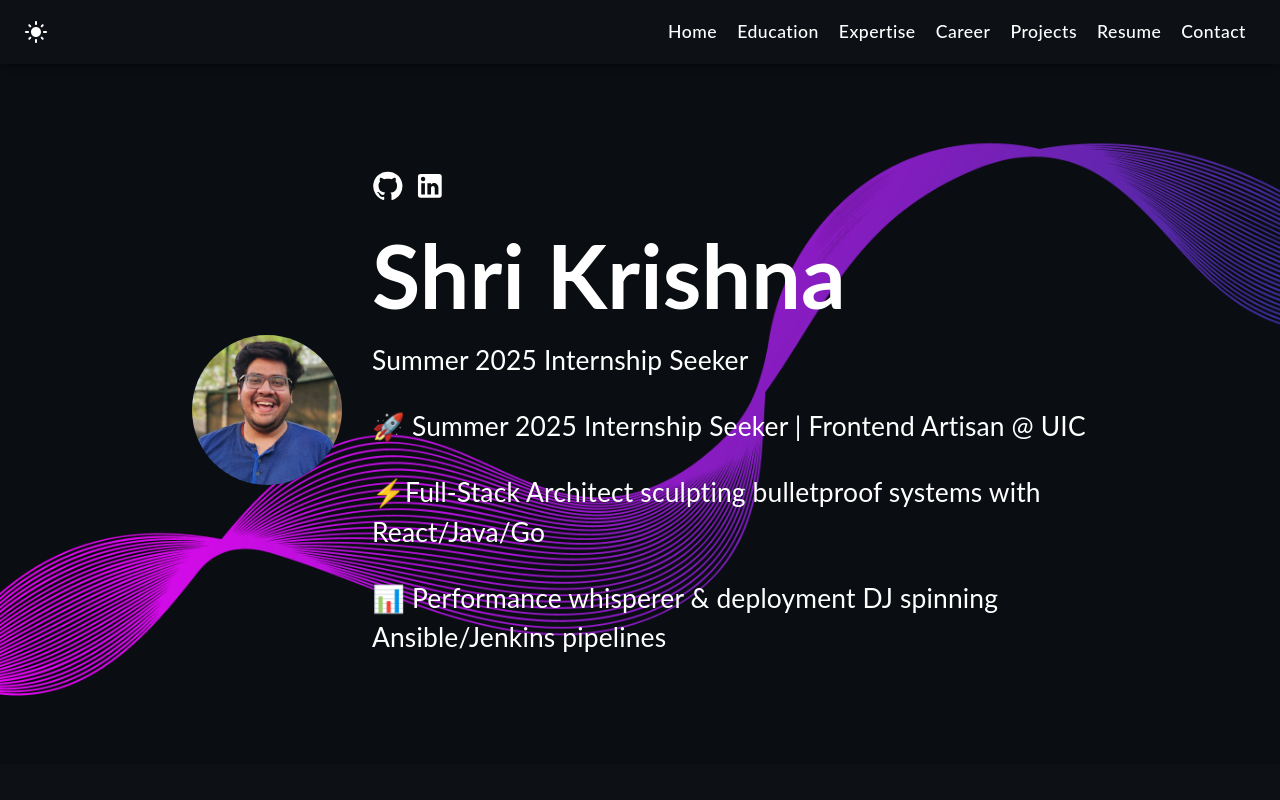
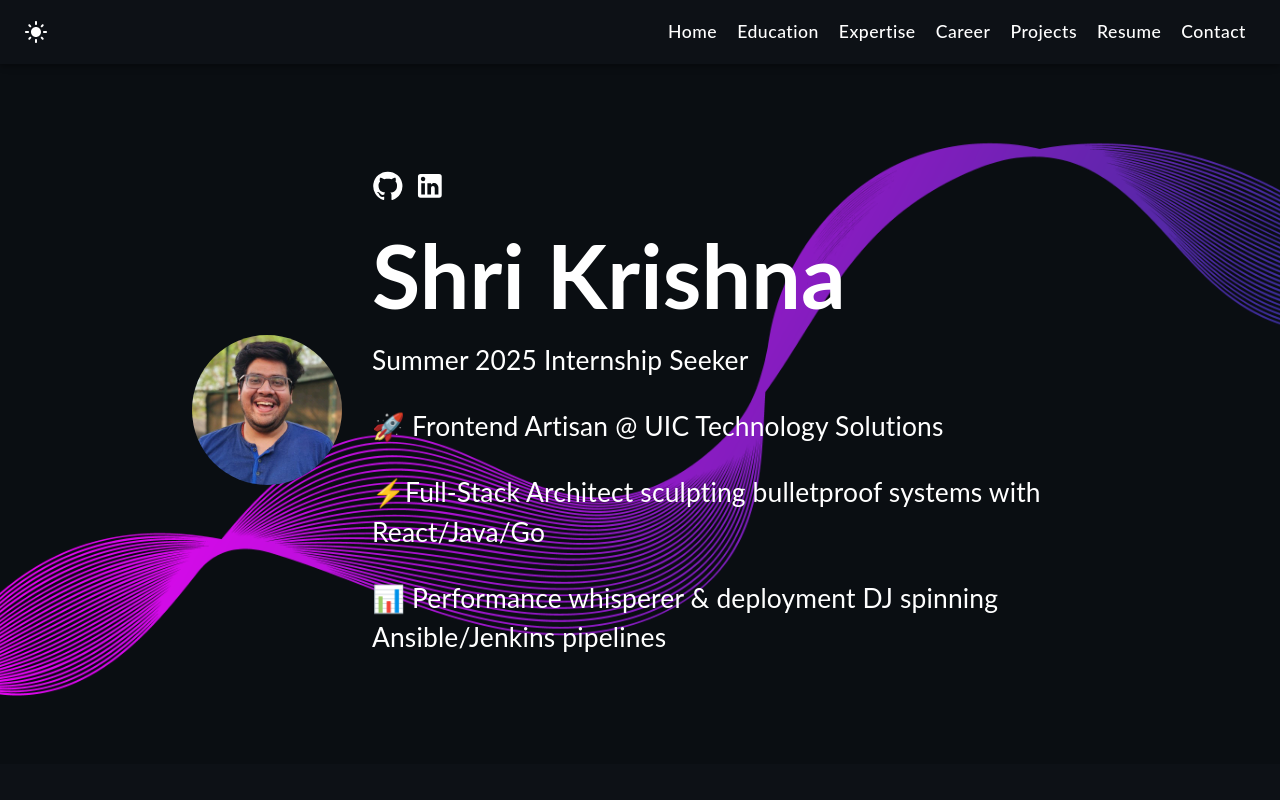
Before and after one commit to krishna-shri/personal_portfolio, a React (Create React App) app: page / in a window 1280 px wide. Shown: the top 800 px of the page. Built offline with nearby package versions, Linux system fonts and the light colour scheme.

Commit message:
Update Main.tsx

```diff
--- a/src/components/Main.tsx
+++ b/src/components/Main.tsx
@@ -32,7 +32,7 @@ function Main() {
             Summer 2025 Internship Seeker
           </p>
           <br />
-          <p>🚀 Summer 2025 Internship Seeker | Frontend Artisan @ UIC</p>
+          <p>🚀 Frontend Artisan @ UIC Technology Solutions</p>
           <br />
           <p>⚡Full-Stack Architect sculpting bulletproof systems with React/Java/Go</p>
           <br />
```
